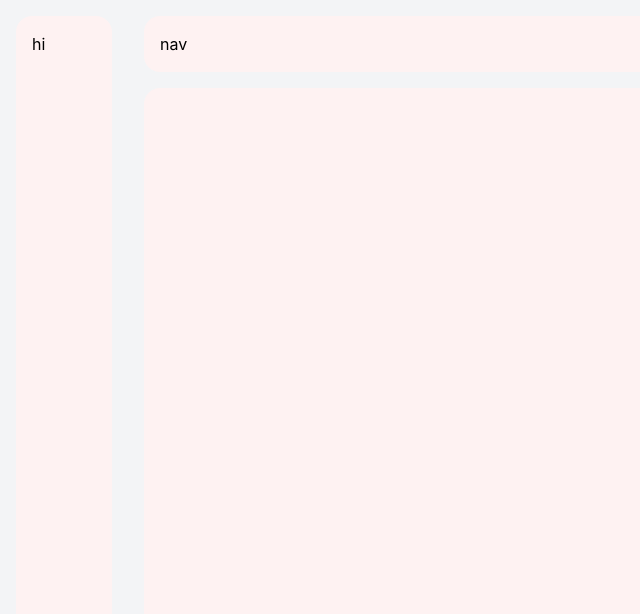
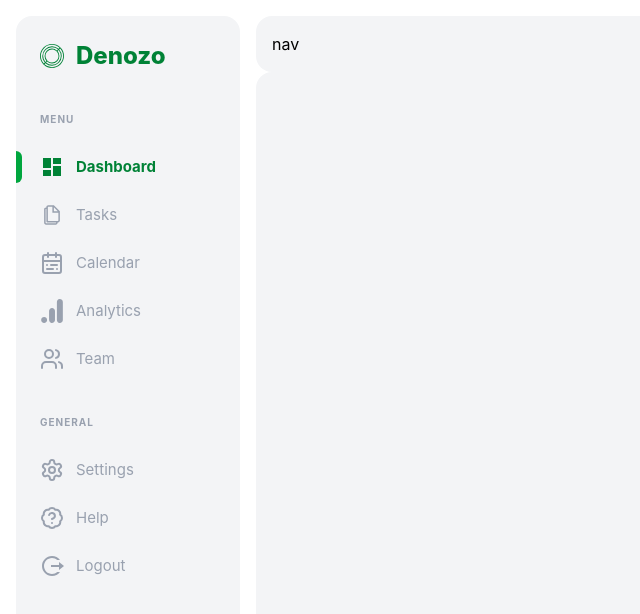
Before and after one commit to mohyminulislam-mi/Donezo-Dashboard, a React (Vite) app: page / in a window 1280 px wide. Shown: the top 614 px of the page, without its empty margins (0-640 px from the left). Built offline with nearby package versions, Linux system fonts and the light colour scheme.

Commit message:
added side bar menus

```diff
--- a/package.json
+++ b/package.json
@@ -14,6 +14,7 @@
     "@tanstack/react-query": "^5.90.21",
     "react": "^19.2.0",
     "react-dom": "^19.2.0",
+    "react-icons": "^5.5.0",
     "react-router": "^7.13.1",
     "tailwindcss": "^4.2.1"
   },
--- a/src/Layouts/DashboardLayout.jsx
+++ b/src/Layouts/DashboardLayout.jsx
@@ -1,19 +1,23 @@
 import React from "react";
+import Sidebar from "../components/Sidebar";
+import { Outlet } from "react-router";
 
-const DashboardLayout = ({ children }) => {
+const DashboardLayout = () => {
   return (
-    <main className="min-h-screen bg-gray-100 p-4">
+    <main className="min-h-screen bg-white">
       {/* Sidebar */}
-      <aside className="fixed top-4 left-4 w-24 h-full bg-red-50 rounded-2xl p-4">
-        hi
+      <aside className="fixed top-4 left-4 w-20 md:w-56 h-full bg-gray-100 rounded-2xl">
+        <Sidebar />
       </aside>
 
       {/* Body Content */}
-      <section className="ml-32">
+      <section className="ml-26 md:ml-64">
         {/* Navbar */}
-        <nav className="sticky top-4 bg-red-50 rounded-2xl p-4 mb-4">nav</nav>
+        <nav className="sticky top-4 bg-gray-100 rounded-2xl p-4 mb-4">nav</nav>
         {/* Main Content */}
-        <div className="bg-red-50 rounded-2xl p-4 min-h-[80vh]">{children}</div>
+        <div className="bg-gray-100 rounded-2xl p-4 min-h-[80vh]">
+          <Outlet></Outlet>{" "}
+        </div>
       </section>
     </main>
   );
--- /dev/null
+++ b/src/components/DownloadApps.jsx
@@ -0,0 +1,24 @@
+import React from "react";
+import { FaDownload } from "react-icons/fa";
+import { PiMedalLight } from "react-icons/pi";
+
+const DownloadApps = () => {
+  return (
+    <div className="mx-6 p-6 bg-[#0A0D0B] rounded-2xl relative group">
+      <div className="relative z-10 flex flex-col items-start">
+        <div className="w-8 h-8 bg-white/10 rounded-lg flex items-center justify-center mb-4 border border-white/10">
+          <PiMedalLight size={16} className="text-white" />
+        </div>
+        <h4 className="text-white font-bold text-[17px] mb-1 leading-tight text-pretty">
+          Download our Mobile App
+        </h4>
+        <p className="text-gray-400 text-[12px] mb-6">
+          Get easy in another way
+        </p>
+        <FaDownload variant="primary" text="Download" className="w-full px-2" />
+      </div>
+    </div>
+  );
+};
+
+export default DownloadApps;
--- /dev/null
+++ b/src/components/Sidebar.jsx
@@ -0,0 +1,137 @@
+import React from "react";
+import { NavLink } from "react-router";
+import DownloadApps from "../components/DownloadApps";
+import { MdDashboard, MdOutlineDashboard } from "react-icons/md";
+import { IoMdCopy, IoIosCopy } from "react-icons/io";
+import {
+  LuCalendarRange,
+  LuUsers,
+  LuSettings,
+  LuBadgeHelp,
+} from "react-icons/lu";
+import { RiLogoutCircleRLine } from "react-icons/ri";
+import { SiCircle, SiGoogleanalytics } from "react-icons/si";
+
+const Sidebar = () => {
+  const menusItems = [
+    {
+      name: "Dashboard",
+      path: "/",
+      icon: MdOutlineDashboard,
+      activeIcon: MdDashboard,
+    },
+    {
+      name: "Tasks",
+      path: "/tasks",
+      icon: IoMdCopy,
+      activeIcon: IoIosCopy,
+    },
+    {
+      name: "Calendar",
+      path: "/calendar",
+      icon: LuCalendarRange,
+      activeIcon: LuCalendarRange,
+    },
+    {
+      name: "Analytics",
+      path: "/analytics",
+      icon: SiGoogleanalytics,
+      activeIcon: SiGoogleanalytics,
+    },
+    { name: "Team", path: "/team", icon: LuUsers, activeIcon: LuUsers },
+  ];
+
+  const generalItems = [
+    { name: "Settings", path: "/settings", icon: LuSettings },
+    { name: "Help", path: "/help", icon: LuBadgeHelp },
+    { name: "Logout", path: "/logout", icon: RiLogoutCircleRLine },
+  ];
+
+  return (
+    <div className="flex flex-col h-screen w-20 md:w-56 py-6">
+      <div className="flex flex-col flex-1 overflow-hidden">
+        {/* 1. logo */}
+        <div className="mb-10 flex items-center justify-center md:justify-start gap-3 px-6">
+          <SiCircle className="text-green-700 text-2xl" />
+          <h1 className="text-2xl font-extrabold text-green-700 hidden md:block">
+            Denozo
+          </h1>
+        </div>
+        {/* 2. menus items */}
+        <div className="flex-1 overflow-y-auto">
+          <p className="text-[10px] font-bold text-gray-400 tracking-widest mb-4 px-6 text-center md:text-left">
+            MENU
+          </p>
+
+          <div className="flex flex-col">
+            {menusItems.map((item) => (
+              <NavLink
+                key={item.name}
+                to={item.path}
+                className="group relative flex items-center"
+              >
+                {({ isActive }) => (
+                  <>
+                    <div
+                      className={`absolute left-0 transition-all duration-300 ${isActive ? "h-8 w-1.5 bg-green-600 rounded-r-full" : "h-0 w-0"}`}
+                    ></div>
+
+                    <div
+                      className={`flex items-center gap-3 w-full py-3 px-6 transition-all ${isActive ? "text-green-700 font-bold" : "text-gray-400 hover:text-gray-600"}`}
+                    >
+                      <div className="text-2xl shrink-0">
+                        {isActive ? <item.activeIcon /> : <item.icon />}
+                      </div>
+                      <span className="hidden md:block text-[15px]">
+                        {item.name}
+                      </span>
+                    </div>
+                  </>
+                )}
+              </NavLink>
+            ))}
+          </div>
+
+          {/* 3. general menus items */}
+          <div className="mt-8">
+            <p className="text-[10px] font-bold text-gray-400 tracking-widest mb-4 px-6 text-center md:text-left">
+              GENERAL
+            </p>
+            <div className="flex flex-col">
+              {generalItems.map((item) => (
+                <NavLink
+                  key={item.name}
+                  to={item.path}
+                  className="group relative flex items-center"
+                >
+                  {({ isActive }) => (
+                    <>
+                      <div
+                        className={`absolute left-0 transition-all duration-300 ${isActive ? "h-8 w-1.5 bg-green-600 rounded-r-full" : "h-0 w-0"}`}
+                      ></div>
+                      <div
+                        className={`flex items-center gap-3 w-full py-3 px-6 transition-all ${isActive ? "text-green-700 font-bold" : "text-gray-400 hover:text-gray-600"}`}
+                      >
+                        <div className="text-2xl shrink-0">
+                          <item.icon />
+                        </div>
+                        <span className="hidden md:block text-[15px]">
+                          {item.name}
+                        </span>
+                      </div>
+                    </>
+                  )}
+                </NavLink>
+              ))}
+            </div>
+          </div>
+        </div>
+      </div>
+      {/* <div className="hidden md:block">
+        <DownloadApps />
+      </div> */}
+    </div>
+  );
+};
+
+export default Sidebar;
--- /dev/null
+++ b/src/pages/Analytics.jsx
@@ -0,0 +1,11 @@
+import React from "react";
+
+const Analytics = () => {
+  return (
+    <div>
+      <h1>This is Analytics page</h1>
+    </div>
+  );
+};
+
+export default Analytics;
--- /dev/null
+++ b/src/pages/Calendar.jsx
@@ -0,0 +1,11 @@
+import React from "react";
+
+const Calendar = () => {
+  return (
+    <div>
+      <h1>This is calendar page</h1>
+    </div>
+  );
+};
+
+export default Calendar;
--- /dev/null
+++ b/src/pages/Help.jsx
@@ -0,0 +1,11 @@
+import React from "react";
+
+const Help = () => {
+  return (
+    <div>
+      <h1> This is Help page</h1>
+    </div>
+  );
+};
+
+export default Help;
--- /dev/null
+++ b/src/pages/Settings.jsx
@@ -0,0 +1,11 @@
+import React from "react";
+
+const Settings = () => {
+  return (
+    <div>
+      <h1>This is settings page</h1>
+    </div>
+  );
+};
+
+export default Settings;
--- /dev/null
+++ b/src/pages/Task.jsx
@@ -0,0 +1,11 @@
+import React from "react";
+
+const Task = () => {
+  return (
+    <div>
+      <h1>This is task page</h1>
+    </div>
+  );
+};
+
+export default Task;
--- /dev/null
+++ b/src/pages/Team.jsx
@@ -0,0 +1,11 @@
+import React from "react";
+
+const Team = () => {
+  return (
+    <div>
+      <h1>This is team page</h1>
+    </div>
+  );
+};
+
+export default Team;
```
Also changed, not shown: src/router/Route.jsx (+14 -0 lines), 1 other file (tests, documents, lock files or other folders).
